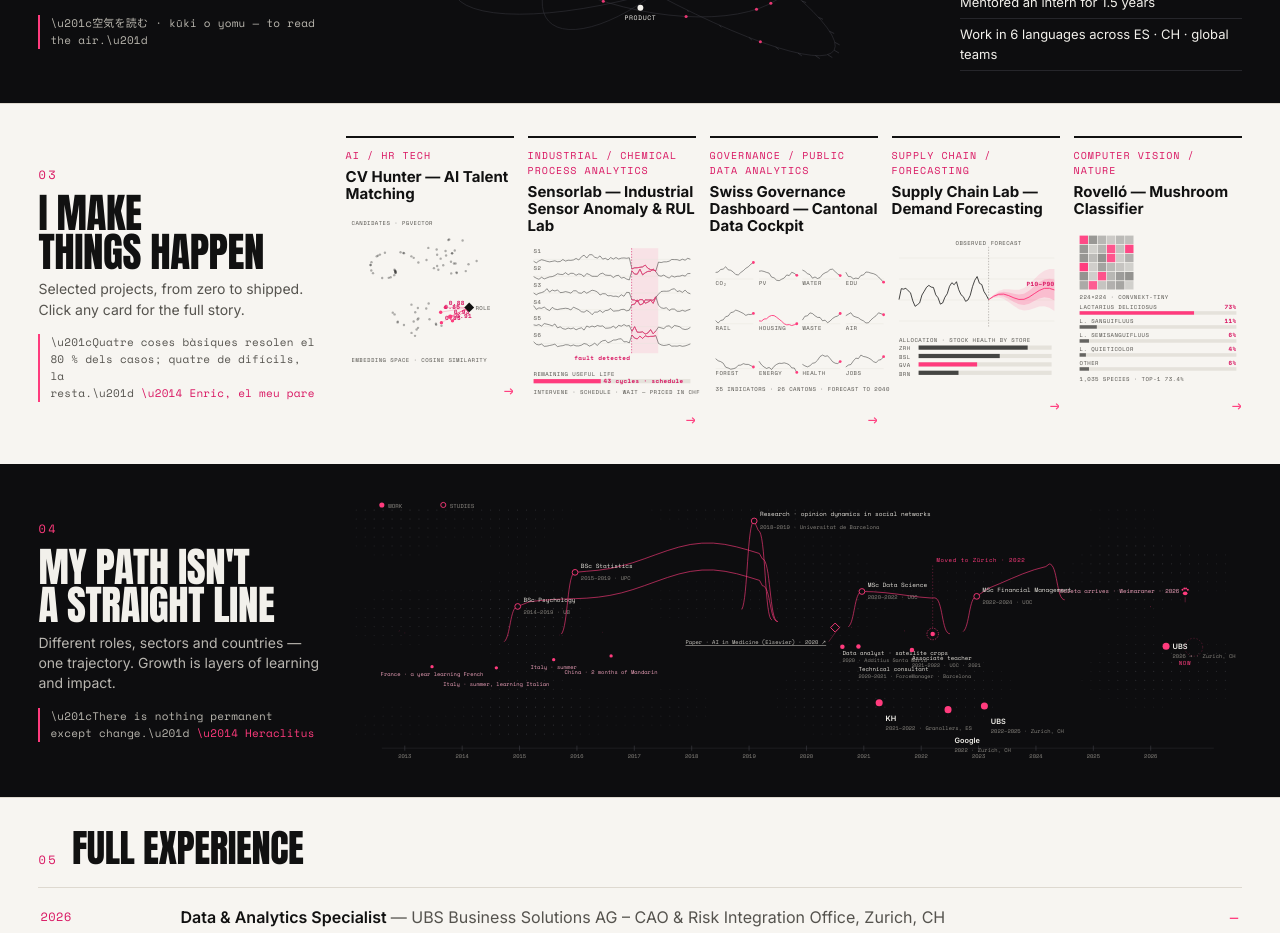
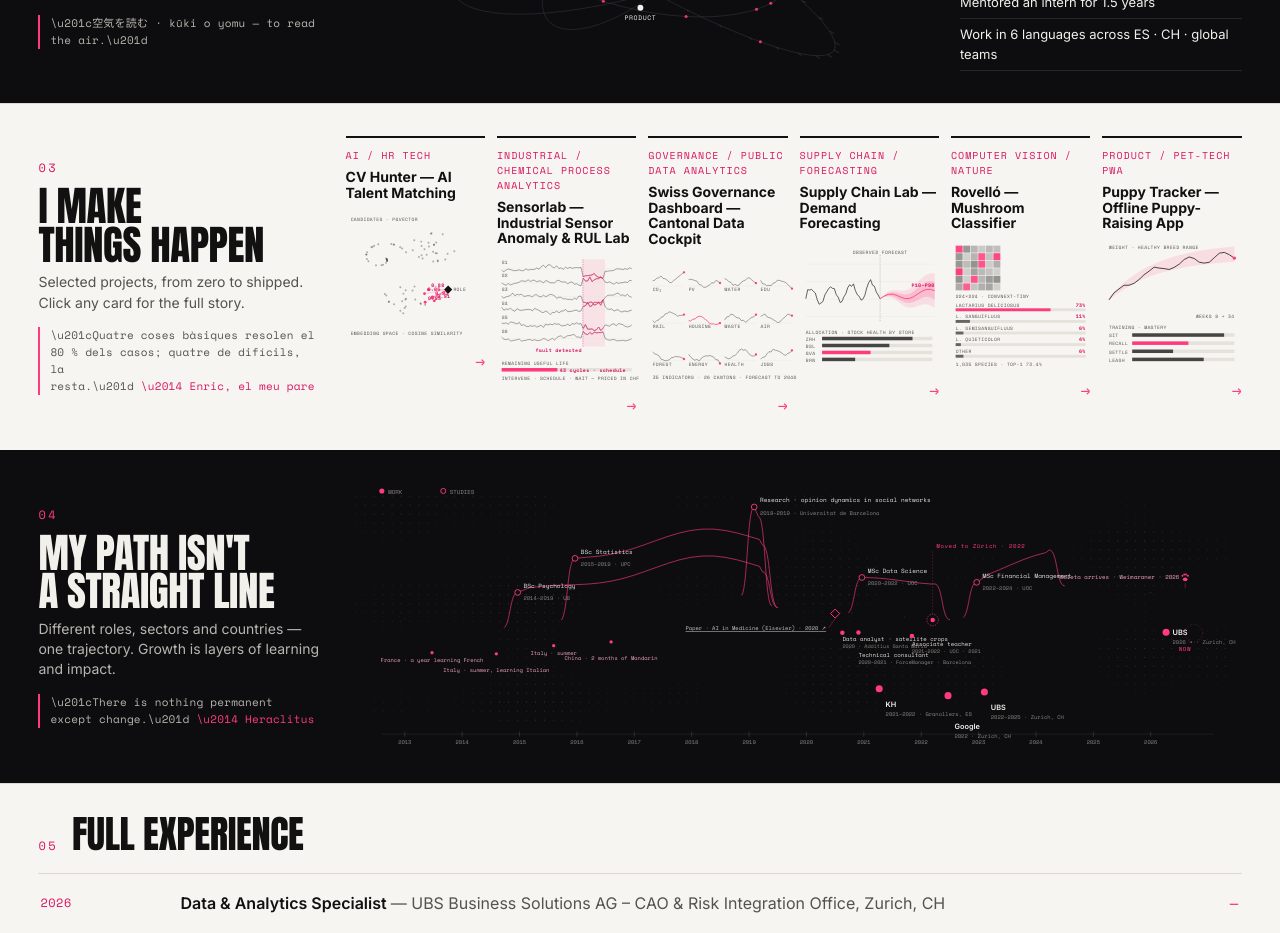
Before and after one commit to Gemmagf/CarearCapital, a React (Create React App) app: page / in a window 1280 px wide. Shown: the part 1620-2553 px from the top of the page. Built offline with nearby package versions, Linux system fonts and the light colour scheme.

Commit message:
Puppy Tracker (public demo) as sixth project card: bespoke growth/mastery graphic, brief + 'built for Caleta' credit in 6 languages; 6-up card row
Co-Authored-By: Claude Fable 5.1 <noreply@anthropic.com>

```diff
--- a/src/redesign/RedesignApp.jsx
+++ b/src/redesign/RedesignApp.jsx
@@ -12,7 +12,7 @@ const LANGS = [
   ["french", "FR"], ["german", "DE"], ["italian", "IT"],
 ];
 // Forward-deployed positioning: AI in production, tech tied to CHF decisions, end-to-end business tools.
-const SELECTED = ["cvHunter", "sensorlab", "swissGov", "retail", "rovello"];
+const SELECTED = ["cvHunter", "sensorlab", "swissGov", "retail", "rovello", "puppyTracker"];
 const VIZ_KIND = { cvHunter: 3, sensorlab: 0, zuriKreislauf: 2, retail: 1 }; // CaseViz motif per project
 const CASE_IMAGES = {}; // real screenshots → public/images/projects/proj_<id>.jpg
 const HERO_PHOTO = `${process.env.PUBLIC_URL}/images/gemma_hero_cut.png`;
@@ -543,7 +543,27 @@ function VizGeneric({ kind }) {
   return (<svg viewBox="0 0 240 220">{Array.from({ length: 12 }).map((_, i) => { const a = (i / 12) * 6.283, x = 120 + Math.cos(a) * (55 + (i % 3) * 14), y = 110 + Math.sin(a) * (56 + (i % 2) * 12); return <g key={i}><line x1="120" y1="110" x2={x} y2={y} stroke="#ddd" strokeWidth="0.7" /><circle cx={x} cy={y} r={i % 3 ? 2 : 3} fill={P} opacity="0.85" /></g>; })}<circle cx="120" cy="110" r="4.5" fill={INK} /></svg>);
 }
 
-const VIZ_BY_ID = { cvHunter: VizCvHunter, sensorlab: VizSensorlab, zuriKreislauf: VizZuri, retail: VizRetail, swissGov: VizSwissGov, labm: VizLabm, farma: VizFarma, rovello: VizRovello };
+
+// Puppy Tracker — growth curve inside the healthy breed band, and training mastery bars
+function VizPuppy() {
+  const x0 = 12, x1 = 228, n = 26;
+  const band = Array.from({ length: n }, (_, i) => { const t = i / (n - 1), x = x0 + t * (x1 - x0), w = 22 + 90 * (1 - Math.exp(-t * 2.6)); return [x, 120 - w * 0.8, 120 - w * 1.05]; });
+  const line = band.map(([x, lo, hi], i) => [x, lo + (hi - lo) * (0.35 + 0.3 * Math.sin(i * 0.9)) + (srand(i * 3) - 0.5) * 3]);
+  const skills = [["sit", 0.9], ["recall", 0.55], ["settle", 0.4], ["leash", 0.7]];
+  return (
+    <svg viewBox="0 0 240 220">
+      <polygon points={pts([...band.map(([x, lo]) => [x, lo]), ...band.map(([x, , hi]) => [x, hi]).reverse()])} fill={P} opacity="0.12" />
+      <polyline points={pts(line)} fill="none" stroke={INK} strokeWidth="1.3" />
+      <circle cx={line[n - 1][0].toFixed(1)} cy={line[n - 1][1].toFixed(1)} r="3" fill={P} />
+      <text className="ann" x={x0} y="14">weight · healthy breed range</text>
+      <text className="ann" x={x1} y="132" textAnchor="end">weeks 8 → 34</text>
+      <text className="ann" x={x0} y="152">training · mastery</text>
+      {skills.map(([s, v], i) => <g key={s}><text className="ann" x={x0} y={166 + i * 14}>{s}</text><rect x="52" y={159 + i * 14} width="176" height="6" fill={G3} /><rect x="52" y={159 + i * 14} width={(176 * v).toFixed(1)} height="6" fill={i === 1 ? P : INK} opacity={i === 1 ? 1 : 0.75} /></g>)}
+    </svg>
+  );
+}
+
+const VIZ_BY_ID = { puppyTracker: VizPuppy, cvHunter: VizCvHunter, sensorlab: VizSensorlab, zuriKreislauf: VizZuri, retail: VizRetail, swissGov: VizSwissGov, labm: VizLabm, farma: VizFarma, rovello: VizRovello };
 function CaseViz({ id, kind }) { const V = VIZ_BY_ID[id]; return V ? <V /> : <VizGeneric kind={kind} />; }
 
 // career graph on a real time axis: the life line runs through the middle; studies branch above and
--- a/src/redesign/redesign.css
+++ b/src/redesign/redesign.css
@@ -117,12 +117,12 @@
 .rd-list li .pl { color: var(--pink); }
 
 /* projects: 4 cards in one row ---------------------------- */
-.rd-cards { display: grid; grid-template-columns: repeat(5, 1fr); gap: 14px; }
+.rd-cards { display: grid; grid-template-columns: repeat(6, 1fr); gap: 12px; }
 @media (max-width: 1240px) { .rd-cards { grid-template-columns: repeat(3, 1fr); } }
 .rd-carditem { text-align: left; background: none; border: 0; padding: 0; cursor: pointer;
   display: flex; flex-direction: column; color: var(--ink); border-top: 2px solid var(--ink); padding-top: 10px; }
 .rd-carditem .cat { font-family: var(--mono); font-size: 10px; letter-spacing: 0.1em; text-transform: uppercase; color: var(--pink-dark); }
-.rd-carditem .ct { font-family: var(--sans); font-weight: 700; font-size: 15px; line-height: 1.12; margin: 6px 0 10px; min-height: 2.4em; }
+.rd-carditem .ct { font-family: var(--sans); font-weight: 700; font-size: 14px; line-height: 1.12; margin: 6px 0 10px; min-height: 2.4em; }
 .rd-carditem .cviz { aspect-ratio: 12/11; width: 100%; }
 .rd-carditem .cviz svg { width: 100%; height: 100%; overflow: visible; }
 .rd-carditem .cviz .ann { font-family: var(--mono); font-size: 8px; letter-spacing: 0.08em; fill: var(--ink-soft); text-transform: uppercase; }
--- a/src/translations/translations.js
+++ b/src/translations/translations.js
@@ -1779,6 +1779,13 @@ export const PROJECT_BRIEFS = {
       next: "Calibrate confidence and refuse to answer below a threshold, collect field feedback per region, and add a strict \"never eat on a prediction\" flow before any public release.",
       credit: "UI in collaboration with Albert Almato",
     },
+    puppyTracker: {
+      question: "How do you raise a puppy well when the advice is scattered across books, trainers and forums — and you're doing it alone in a flat in Zürich?",
+      did: "Designed and built an offline-first PWA for the first months: training reps that build a mastery level, growth plotted against the healthy breed range, care reminders, socialisation phases and a realistic daily routine — React, Vite, IndexedDB, git-synced.",
+      result: "A tool I actually use every day with Caleta. The public version runs on demo data, so anyone can try the flow.",
+      next: "Tractive activity feed, a shared view for the vet and the trainer, and export of the training log.",
+      credit: "Built for Caleta 🐾 · public demo on invented data",
+    },
   },
   catalan: {
     labels: { question: "La pregunta", did: "Què vaig fer", result: "Resultat", next: "Següent pas, en producció" },
@@ -1813,6 +1820,13 @@ export const PROJECT_BRIEFS = {
       next: "Calibrar la confiança i no respondre per sota d'un llindar, recollir feedback de camp per regió i afegir un flux estricte de «mai menjar per una predicció» abans de cap llançament públic.",
       credit: "UI en col·laboració amb Albert Almato",
     },
+    puppyTracker: {
+      question: "Com cries bé un cadell quan els consells estan escampats entre llibres, ensinistradors i fòrums — i ho fas sola en un pis a Zürich?",
+      did: "Vaig dissenyar i construir una PWA offline-first per als primers mesos: repeticions d'entrenament que construeixen un nivell de domini, creixement comparat amb la franja sana de la raça, recordatoris de cures, fases de socialització i una rutina diària realista — React, Vite, IndexedDB, sincronitzat amb git.",
+      result: "Una eina que faig servir cada dia amb la Caleta. La versió pública corre amb dades inventades perquè qualsevol pugui provar el flux.",
+      next: "Feed d'activitat de Tractive, una vista compartida per al veterinari i l'ensinistrador, i exportació del registre d'entrenament.",
+      credit: "Feta per a la Caleta 🐾 · demo pública amb dades inventades",
+    },
   },
   spanish: {
     labels: { question: "La pregunta", did: "Qué hice", result: "Resultado", next: "Siguiente paso, en producción" },
@@ -1847,6 +1861,13 @@ export const PROJECT_BRIEFS = {
       next: "Calibrar la confianza y no responder por debajo de un umbral, recoger feedback de campo por región y añadir un flujo estricto de «nunca comer por una predicción» antes de cualquier lanzamiento público.",
       credit: "UI en colaboración con Albert Almato",
     },
+    puppyTracker: {
+      question: "¿Cómo crías bien a un cachorro cuando los consejos están dispersos entre libros, adiestradores y foros — y lo haces sola en un piso en Zúrich?",
+      did: "Diseñé y construí una PWA offline-first para los primeros meses: repeticiones de entrenamiento que construyen un nivel de dominio, crecimiento comparado con la franja sana de la raza, recordatorios de cuidados, fases de socialización y una rutina diaria realista — React, Vite, IndexedDB, sincronizado con git.",
+      result: "Una herramienta que uso cada día con Caleta. La versión pública corre con datos inventados para que cualquiera pruebe el flujo.",
+      next: "Feed de actividad de Tractive, una vista compartida para el veterinario y el adiestrador, y exportación del registro de entrenamiento.",
+      credit: "Hecha para Caleta 🐾 · demo pública con datos inventados",
+    },
   },
   french: {
     labels: { question: "La question", did: "Ce que j'ai fait", result: "Résultat", next: "Étape suivante, en production" },
@@ -1881,6 +1902,13 @@ export const PROJECT_BRIEFS = {
       next: "Calibrer la confiance et refuser de répondre sous un seuil, collecter du feedback terrain par région et ajouter un parcours strict « ne jamais manger sur une prédiction » avant toute sortie publique.",
       credit: "UI en collaboration avec Albert Almato",
     },
+    puppyTracker: {
+      question: "Comment bien élever un chiot quand les conseils sont éparpillés entre livres, éducateurs et forums — seule, dans un appartement à Zurich ?",
+      did: "Conception et développement d'une PWA offline-first pour les premiers mois : répétitions d'entraînement qui construisent un niveau de maîtrise, croissance comparée à la fourchette saine de la race, rappels de soins, phases de socialisation et une routine quotidienne réaliste — React, Vite, IndexedDB, synchronisée via git.",
+      result: "Un outil que j'utilise vraiment chaque jour avec Caleta. La version publique tourne sur des données fictives pour que chacun puisse essayer le parcours.",
+      next: "Flux d'activité Tractive, une vue partagée pour le vétérinaire et l'éducateur, et export du journal d'entraînement.",
+      credit: "Créée pour Caleta 🐾 · démo publique sur données fictives",
+    },
   },
   german: {
     labels: { question: "Die Frage", did: "Was ich gemacht habe", result: "Ergebnis", next: "Nächster Schritt, in Produktion" },
@@ -1915,6 +1943,13 @@ export const PROJECT_BRIEFS = {
       next: "Konfidenz kalibrieren und unter einer Schwelle keine Antwort geben, Feld-Feedback pro Region sammeln und vor jeder Veröffentlichung einen strikten „nie auf Basis einer Vorhersage essen\"-Flow einbauen.",
       credit: "UI in Zusammenarbeit mit Albert Almato",
     },
+    puppyTracker: {
+      question: "Wie zieht man einen Welpen gut auf, wenn die Ratschläge über Bücher, Trainer und Foren verstreut sind — und man es allein in einer Zürcher Wohnung tut?",
+      did: "Eine offline-first PWA für die ersten Monate entworfen und gebaut: Trainingswiederholungen, die ein Beherrschungsniveau aufbauen, Wachstum gegen den gesunden Rassebereich, Pflege-Erinnerungen, Sozialisierungsphasen und eine realistische Tagesroutine — React, Vite, IndexedDB, git-synchronisiert.",
+      result: "Ein Tool, das ich täglich mit Caleta nutze. Die öffentliche Version läuft mit erfundenen Daten, damit jede:r den Ablauf ausprobieren kann.",
+      next: "Tractive-Aktivitätsfeed, eine geteilte Ansicht für Tierärztin und Trainer, und Export des Trainingsprotokolls.",
+      credit: "Gebaut für Caleta 🐾 · öffentliche Demo mit erfundenen Daten",
+    },
   },
   italian: {
     labels: { question: "La domanda", did: "Cosa ho fatto", result: "Risultato", next: "Prossimo passo, in produzione" },
@@ -1949,6 +1984,13 @@ export const PROJECT_BRIEFS = {
       next: "Calibrare la confidenza e non rispondere sotto una soglia, raccogliere feedback sul campo per regione e aggiungere un flusso rigoroso «mai mangiare sulla base di una previsione» prima di qualsiasi rilascio pubblico.",
       credit: "UI in collaborazione con Albert Almato",
     },
+    puppyTracker: {
+      question: "Come si cresce bene un cucciolo quando i consigli sono sparsi tra libri, addestratori e forum — e lo fai da sola in un appartamento a Zurigo?",
+      did: "Ho progettato e costruito una PWA offline-first per i primi mesi: ripetizioni di addestramento che costruiscono un livello di padronanza, crescita confrontata con la fascia sana della razza, promemoria di cura, fasi di socializzazione e una routine quotidiana realistica — React, Vite, IndexedDB, sincronizzata con git.",
+      result: "Uno strumento che uso davvero ogni giorno con Caleta. La versione pubblica gira su dati inventati, così chiunque può provare il flusso.",
+      next: "Feed attività Tractive, una vista condivisa per veterinaria e addestratore, ed export del registro di addestramento.",
+      credit: "Fatta per Caleta 🐾 · demo pubblica su dati inventati",
+    },
   },
 };
 
```
